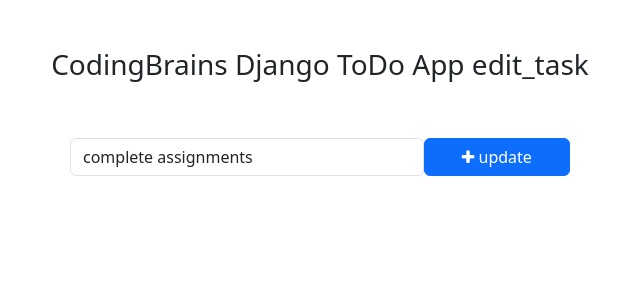
After one commit to bhavanigolagana/ToDoapp, a Django app: page /todo/edit_task/1/ in a window 1280 px wide. The commit adds this page. Shown: the top 300 px of the page, without its empty margins (320-960 px from the left). Run offline with Django 4.2, Linux system fonts and the light colour scheme; data comes from the database, SQL or seed files in the repository; both versions use the stored data as it was after the commit.

Commit message:
adding todo to online repo

```diff
--- a/project1/views.py
+++ b/project1/views.py
@@ -2,8 +2,10 @@ from django.shortcuts import render
 from todo.models import Task
 
 def home(request):
-    tasks=Task.objects.filter(is_completed=False)
+    tasks=Task.objects.filter(is_completed=False).order_by('-updated_at')
+    completed_tasks=Task.objects.filter(is_completed=True)
     context={
         'tasks':tasks,
+        'completed_tasks':completed_tasks,
     }
     return render(request,'home.html',context)
--- /dev/null
+++ b/templates/edit_task.html
@@ -0,0 +1,28 @@
+<!DOCTYPE html>
+<html lang="en">
+<head>
+    <meta charset="UTF-8">
+    <meta name="viewport" content="width=device-width, initial-scale=1.0">
+    <title>Django ToDo App-edit task</title>
+
+    <link href="https://cdn.jsdelivr.net/npm/bootstrap@5.3.0-alpha1/dist/css/bootstrap.min.css" rel="stylesheet" integrity="sha384-GLhlTQ8iRABdZLl6O3oVMWSktQOp6b7In1Zl3/Jr59b6EGGoI1aFkw7cmDA6j6gD" crossorigin="anonymous">
+    <script src="https://cdn.jsdelivr.net/npm/bootstrap@5.3.0-alpha1/dist/js/bootstrap.bundle.min.js" integrity="sha384-w76AqPfDkMBDXo30jS1Sgez6pr3x5MlQ1ZAGC+nuZB+EYdgRZgiwxhTBTkF7CXvN" crossorigin="anonymous"></script>
+    <!-- Font Awesome Icons -->
+    <link rel="stylesheet" href="https://cdnjs.cloudflare.com/ajax/libs/font-awesome/4.7.0/css/font-awesome.min.css">
+
+</head>
+<body>
+    <div class='container'>
+        <h3 class='pt-5 pb-5 text-center'>CodingBrains Django ToDo App edit_task</h3>
+        <form action="{% url 'edit_task' get_task.pk %}" method="POST" style="width:500px; margin:auto;">
+            {% csrf_token %}
+            <div class="form-group">
+                <span style="display: flex;">
+                    <input type="text" name='task' class="form-control" placeholder="Add a task" value="{{get_task.task}}">
+                    <button class="btn btn-primary" style="width: 200px;"><i class="fa fa-plus"></i> update</button>
+                </span>
+            </div>
+        </form>
+    </div>
+</body>
+</html>
--- a/todo/urls.py
+++ b/todo/urls.py
@@ -1,7 +1,10 @@
 from django.urls import path
 from todo import views
 
-
 urlpatterns = [
-    path('addTask/',views.addTask,name='addTask')
+    path('addTask/',views.addTask,name='addTask'),
+    path('mark_as_done/<int:pk>/',views.mark_as_done,name='mark_as_done'),
+    path('mark_as_undone/<int:pk>/',views.mark_as_undone,name='mark_as_undone'),
+    path('edit_task/<int:pk>/',views.edit_task,name='edit_task'),
+    path('delete_task/<int:pk>/',views.delete_task,name='delete_task')
 ]
--- a/todo/views.py
+++ b/todo/views.py
@@ -1,4 +1,4 @@
-from django.shortcuts import redirect, render
+from django.shortcuts import get_object_or_404, redirect, render
 
 from todo.models import Task
 
@@ -6,3 +6,29 @@ def addTask(request):
     task=request.POST['task']
     Task.objects.create(task=task)
     return redirect('home')
+def mark_as_done(request,pk):
+   task=get_object_or_404(Task,pk=pk)
+   task.is_completed=True
+   task.save()
+   return redirect('home')
+def mark_as_undone(request,pk):
+   task=get_object_or_404(Task,pk=pk)
+   task.is_completed=False
+   task.save()
+   return redirect('home')
+def edit_task(request,pk):
+   get_task=get_object_or_404(Task,pk=pk)
+   if request.method=='POST':
+        new_task=request.POST['task']
+        get_task.task=new_task
+        get_task.save()
+        return redirect('home')
+   else:
+       context={
+           'get_task':get_task
+       }
+       return render(request,'edit_task.html',context)
+def delete_task(request,pk):
+   task=get_object_or_404(Task,pk=pk)
+   task.delete()
+   return redirect('home')
```
Also changed, not shown: templates/home.html (+9 -4 lines), db.sqlite3.
